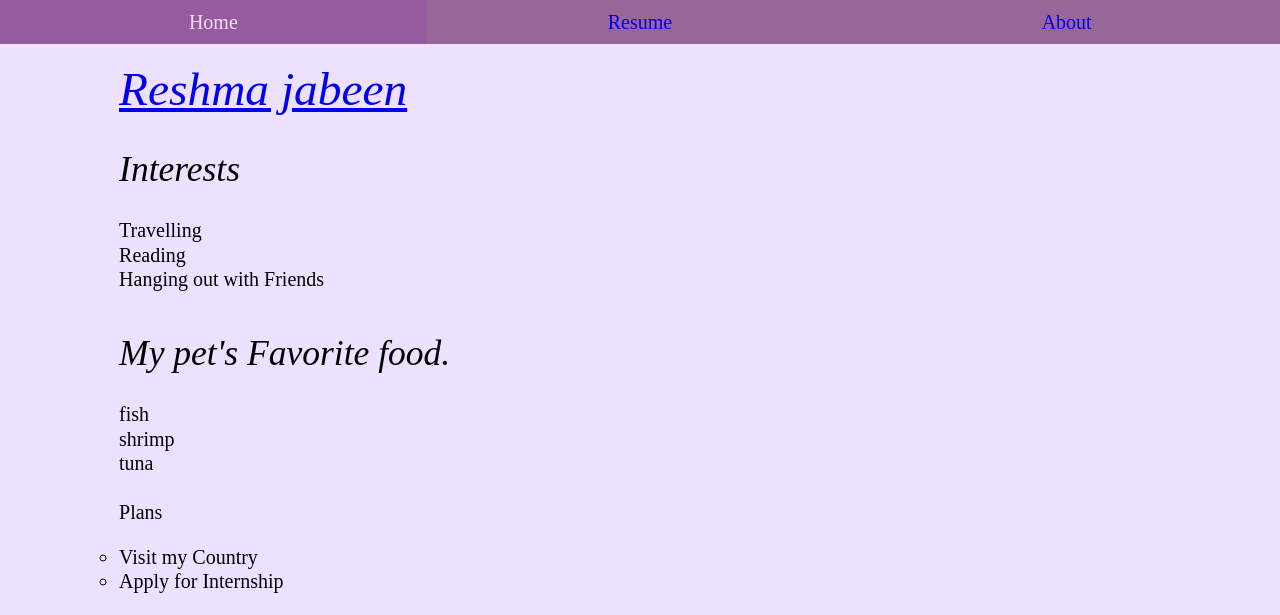
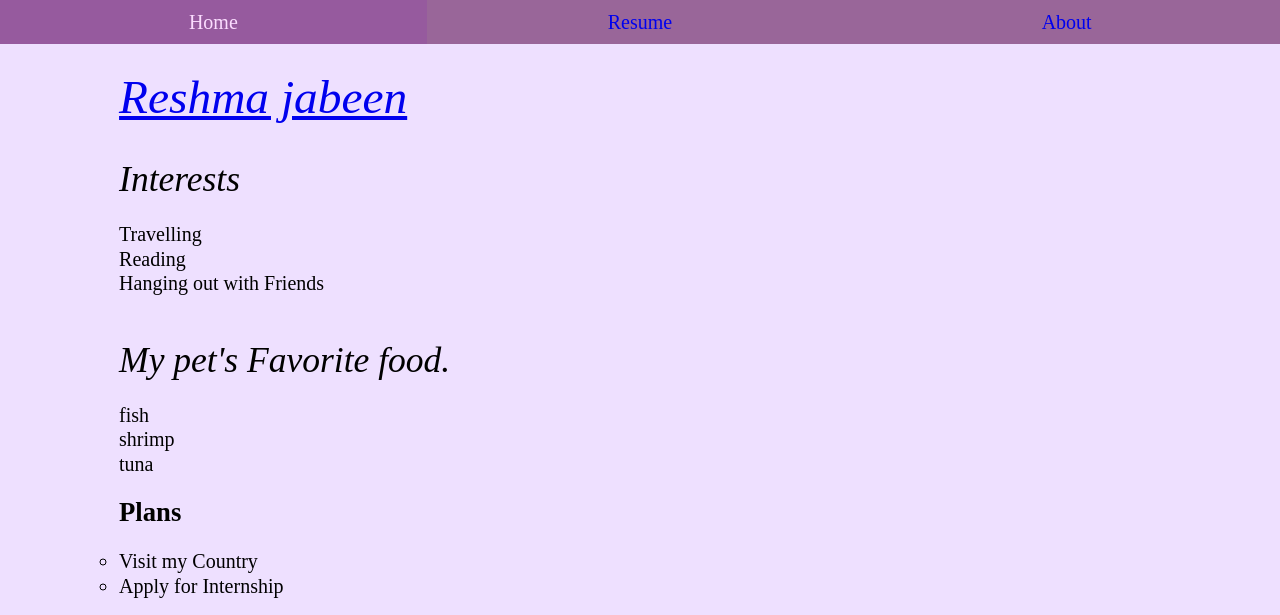
Before and after one commit to Rjabeen/Rjabeen.github.io, a plain HTML site: page about/index.html in a window 1280 px wide. Shown: the top 615 px of the page. Drawn offline with Linux system fonts and the light colour scheme.

Commit message:
changes filename from modernizer to site.js and got rid comments

```diff
--- a/css/screen.css
+++ b/css/screen.css
@@ -18,16 +18,17 @@ a,abbr,acronym,address,applet,article,aside,audio,b,big,blockquote,body,canvas,c
 
 html {
   font-size: 1.125em; /*18/16 = 1.125*/
-  line-height: 1.222em; /*22/18 = 1.222222*/
+  line-height: 1.222222em; /*22/18 = 1.222222*/
   font-family: serif, helvetica, arial, sans-serif;
-  background-color: #FEF9F9;
+  background-color: #e8fefb;
+   text-decoration: none;
 }
 
 body {
-  padding-top: 3.25em;    /*66/ 18 = 3.6667 */
+  padding-top: 3.67em;    /*66/ 18 = 3.6667 */
   padding-right: 1.2222em;  /* 22 / 18 = 1.22em */
   padding-left: 1.222em;  /* 22 / 18 = 1.2em*/
-
+  background-color: #EEE0FF;
 }
 
 
@@ -36,7 +37,7 @@ nav a {
   text-decoration: none;
   display: block;
   width: 100%;
-  /*padding-bottom: 50px; */
+
   padding-top: 0.5em; /*11/18 = 0.611*/
   padding-bottom: 0.5em; /*11/18 = 0.611*/
   text-align: center;
@@ -60,7 +61,7 @@ h3,
 
 p {
   /*padding-bottom: 0.611em;  /*11/18 = 0.611 */
-  padding-bottom: 1em;  /*22/18c= 1.222 */
+  padding-bottom: 1.22em;  /*22/18c= 1.222 */
 }
 
 h1 {
@@ -79,9 +80,10 @@ h2 {
   font-size: 1.7768888889em; /* 31.984 / 18 = 1.7768888889 */
   line-height: 1.0317658829em; /* 33 / 31.984 = 1.0317658829 */
   padding-bottom:  0.687843922em; /* 22 / 31.984 = 0.687843922 */
-  padding-top: 0.6em; /*22/42.635 = 0.516
+  padding-top: 0.6em; /*22/42.635 = 0.516*/
   border-top: 0.065em;
-  border-bottom: 0.065em;
+  border
+  -bottom: 0.065em;
 }
 
 h3 {
@@ -93,6 +95,7 @@ h3 {
   padding-bottom: 0.9168958906em; /* 22 / 23.994 = 0.9168958906 */
 
  }
+
 
 p {
   text-indent: 1em;
@@ -120,9 +123,7 @@ li ul {
 
 @media screen and (min-width: 640px) {
   html {
-    /*background-color: #33FFE3;
-    /*padding-right: 12.75%; /* 51 / 400 = 12.75~% */
-    /*padding-left: 12.75%; /* 51/ 400 = 12.75~% */
+
     font-size: 1.25em;
   }
 }
@@ -130,7 +131,7 @@ li ul {
 @media screen and (min-width: 860px) {
   body {
 
-    background-color: #EEE0FF;
+
     padding-left: 9.302325581%;
     padding-right: 9.30233581%;
 
```
Also changed, not shown: index.html (+1 -1 lines), js/site.js (renamed from js/modernizr.js).
